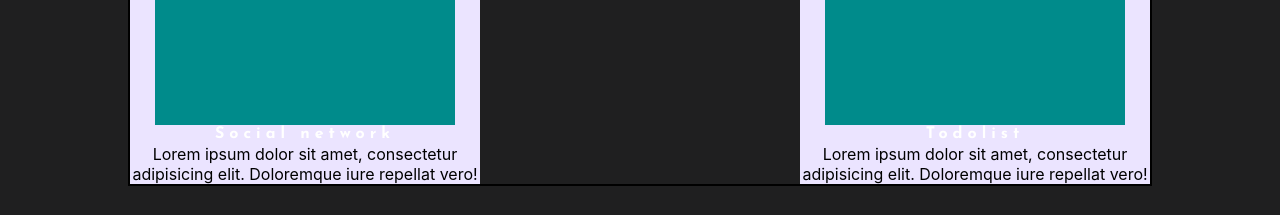
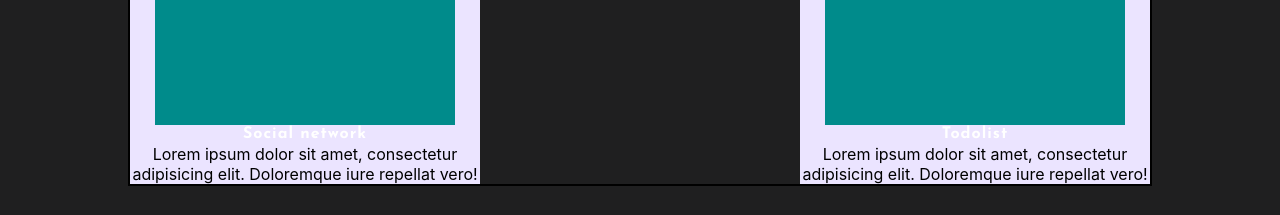
Before and after one commit to vovkahorror/portfolio, a React (Create React App) app: page / in a window 1280 px wide. Shown: the part 1960-2175 px from the top of the page. Built offline with nearby package versions, Linux system fonts and the light colour scheme.

Commit message:
feat: added Poppins font

```diff
--- a/public/index.html
+++ b/public/index.html
@@ -17,7 +17,7 @@
     <link rel="manifest" href="%PUBLIC_URL%/manifest.json"/>
     <link rel="preconnect" href="https://fonts.googleapis.com">
     <link rel="preconnect" href="https://fonts.gstatic.com" crossorigin>
-    <link href="https://fonts.googleapis.com/css2?family=Josefin+Sans:wght@100;200;300;400;500;600;700&display=swap"
+    <link href="https://fonts.googleapis.com/css2?family=Josefin+Sans:wght@100;200;300;400;500;600;700&family=Poppins:wght@100;200;300;400;500;600;700;800;900&display=swap"
           rel="stylesheet">
     <!--
       Notice the use of %PUBLIC_URL% in the tags above.
--- a/src/projects/project/Project.module.css
+++ b/src/projects/project/Project.module.css
@@ -25,6 +25,7 @@
 
 .projectTitle {
     font-size: 16px;
+    letter-spacing: 1px;
 }
 
 .description {
--- a/src/projects/project/Project.tsx
+++ b/src/projects/project/Project.tsx
@@ -5,7 +5,7 @@ const Project: FC<ProjectPropsType> = ({title, description}) => {
     return (
         <div className={styles.project}>
             <div className={styles.coverImage}>
-                <a className={styles.projectLink} href="">Watch</a>
+                <a className={styles.projectLink} href=".">Watch</a>
             </div>
             <h3 className={styles.projectTitle}>{title}</h3>
             <span className={styles.description}>{description}</span>
```
